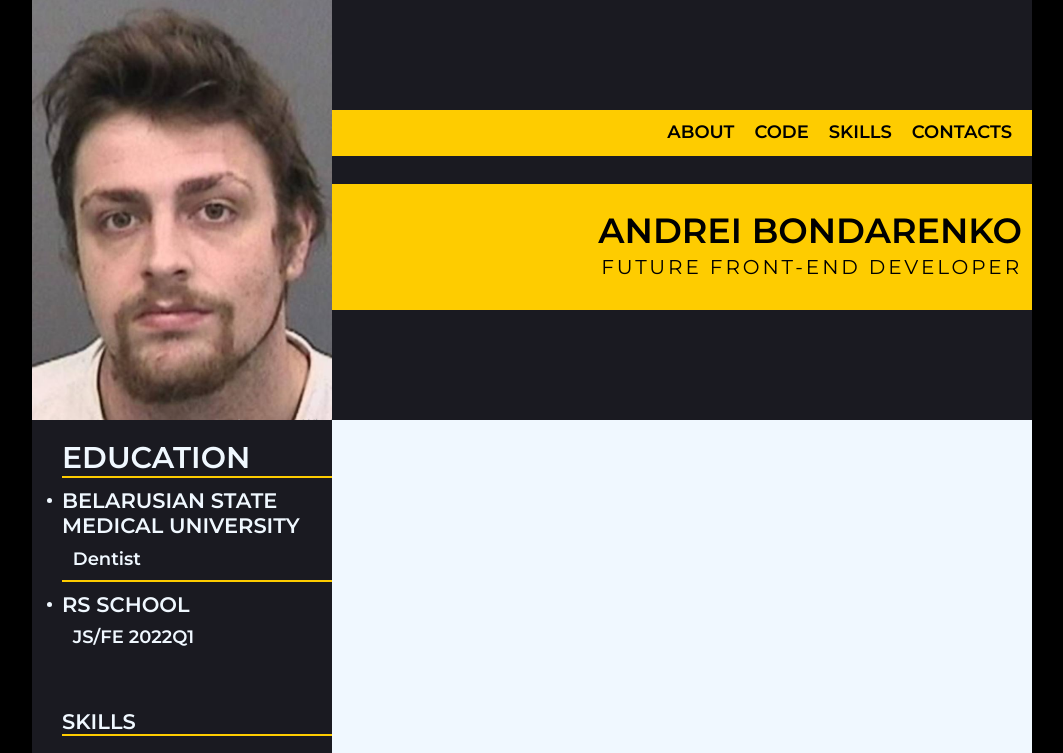
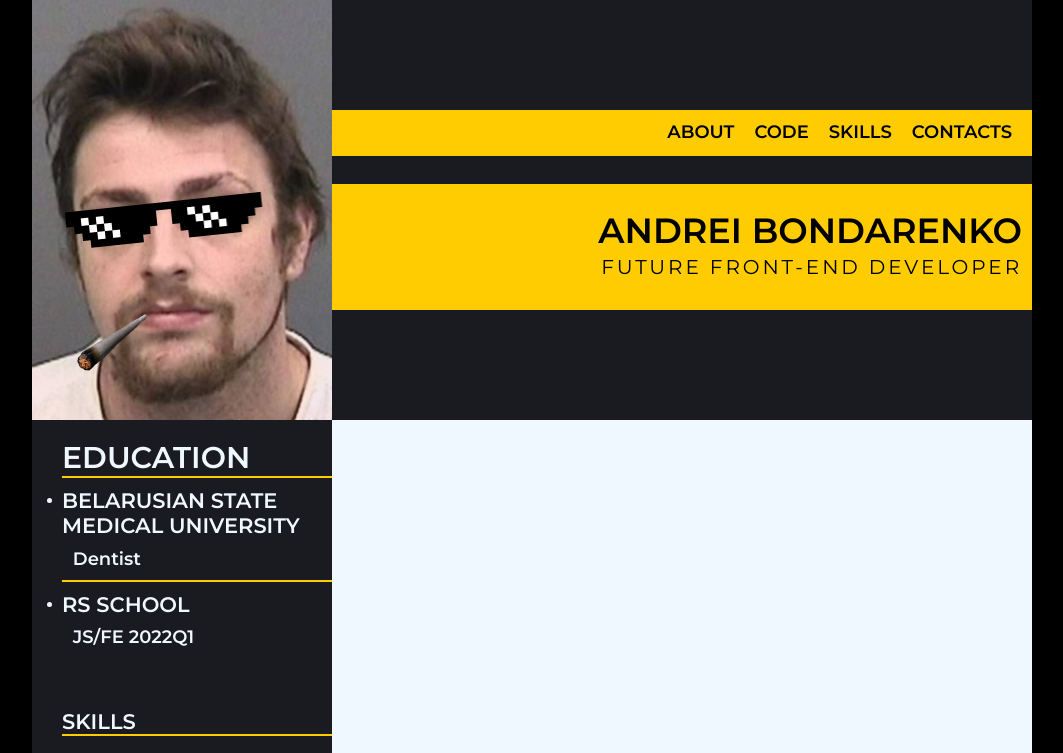
Before and after one commit to justmagis/rsschool-cv, a plain HTML site: page index.html in a window 1280 px wide. Shown: the top 753 px of the page, without its empty margins (108-1171 px from the left). Drawn offline with Linux system fonts and the light colour scheme.

Commit message:
feat: add photo-effect

```diff
--- a/css/style.css
+++ b/css/style.css
@@ -28,6 +28,45 @@ body {
     text-transform: uppercase;
     background: #1a1a21;
     display: flex;
+}
+/* THUG-life */
+
+.thug_life {
+    position: relative;
+    z-index: 1212;
+}
+.thug_glasses {
+    position: absolute;
+    width: 220px;
+    top: 150px;
+    left: 23px;
+    z-index: 1111;
+    transform: rotate(354deg);
+    animation: thug-glasses 1.5s linear;
+}
+
+.thug_sig {
+    position: absolute;
+    width: 70px;
+    top: 314px;
+    left: 45px;
+    animation: thug-sig 1.5s linear;
+}
+@keyframes thug-glasses {
+    0% {
+        top: -150px;
+    }
+    100% {
+        top: 150px;
+    }
+}
+@keyframes thug-sig {
+    0% {
+        top: -50px;
+    }
+    100% {
+        top: 314px;
+    }
 }
 .header__photo {
     width: 30%;
--- a/index.html
+++ b/index.html
@@ -11,6 +11,10 @@
 <body>
     <div class="wrapper">
         <div class="container">
+            <div class="thug_life">
+                <div class="thug_glasses"><img src="./assets/img/thug_glasses.png" alt="thug_glasses"></div>
+                <div class="thug_sig"><img src="./assets/img/thug_sig.png" alt="thug_sig"></div>
+            </div>
             <header class="header">
                 <div class="header__photo">
                     <img src="/assets/img/photo.png" alt="my_photo" class="header__photo">
```
